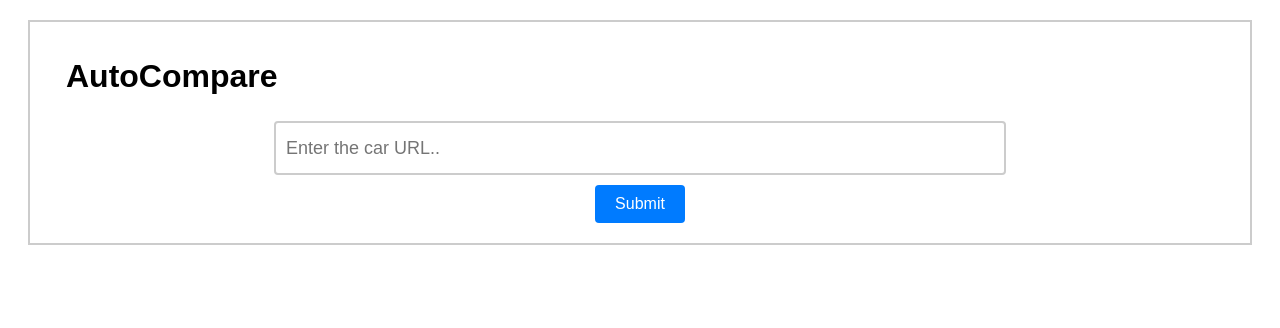
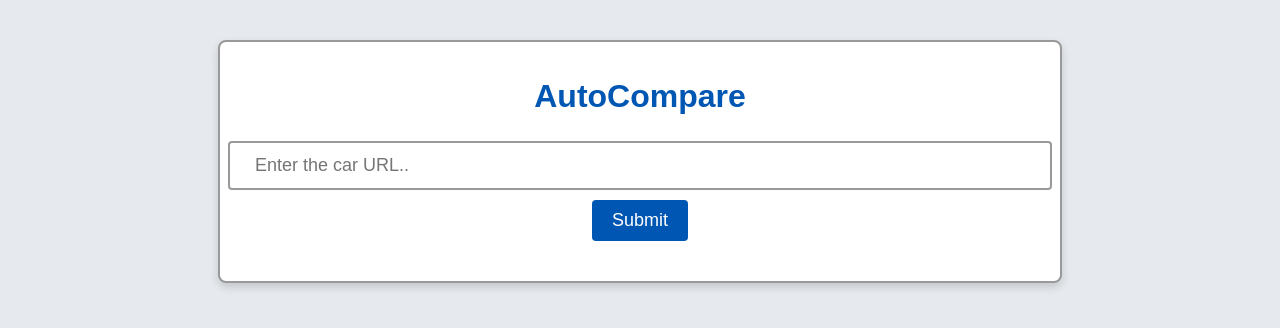
Before and after one commit to HassanatC/autocompare, a React (Vite) app in the folder autocompare_react/ac-react/: page / in a window 1280 px wide. Shown: the top 328 px of the page. Built offline with nearby package versions, Linux system fonts and the light colour scheme.

Commit message:
Styling changes in Home.jsx and index.css

```diff
--- a/autocompare_react/ac-react/src/Home.jsx
+++ b/autocompare_react/ac-react/src/Home.jsx
@@ -71,7 +71,12 @@ function Home() {
           <h2>Motors Deals:</h2>
           {motorsData.map((item, index) => (
             <div className="motors-section" key={index}>
-                    <img src={item.thumbnail_image}></img>
+
+              {/* Wrapped the image with an anchor tag */}
+              <a href={item.link} target="_blank" rel="noopener noreferrer">
+                <img src={item.thumbnail_image} alt={`Motor deal ${index + 1}`} />
+              </a>
+
               <p>Price: £{item.price}</p>
               <p>Mileage: {item.mileage} miles</p>
               <p>Deal: <a href={item.link} target="_blank" rel="noopener noreferrer">{item.link}</a></p>
--- a/autocompare_react/ac-react/src/index.css
+++ b/autocompare_react/ac-react/src/index.css
@@ -1,76 +1,129 @@
-body {
-  font-family: Arial, Helvetica, sans-serif;
-  font-size: 16px;
+:root {
+  --primary-color: #0056b3;
+  --hover-color: #003f8a;
+  --neutral-light: #ffffff;
+  --neutral-dark: #f0f0f0;
+  --border-color: #999;
+  --font-family-primary: 'Nunito', sans-serif;
+  --font-family-secondary: 'Roboto', sans-serif;
 }
 
-p {
-  font-size: 20px;
+body {
+  font-family: var(--font-family-primary);
+  font-size: 16px;
+  background-color: #e6e9ed;
+  color: #333;
+  margin: 0;
+  padding: 0;
+}
+
+p, h2 {
+  font-family: var(--font-family-secondary);
+  margin-bottom: 16px;
+}
+
+h2 {
+  font-size: 24px;
+  font-weight: 600;
 }
 
 .form-container {
-  margin: 20px;
+  margin: 40px auto;
   padding: 20px;
-  border: 2px solid #ccc;
+  border: 2px solid var(--border-color);
+  max-width: 800px;
+  border-radius: 8px;
+  box-shadow: 0 4px 8px rgba(0,0,0,0.15);
+  background-color: var(--neutral-light);
 }
 
 .header {
   font-size: 32px;
   font-weight: bold;
+  text-align: center;
   padding: 1rem;
+  color: var(--primary-color);
 }
 
 .url-form {
   display: flex;
   flex-direction: column;
   align-items: center;
+  margin-bottom: 20px;
 }
 
 .scraped-car-img {
   width: 350px;
+  margin-top: 20px;
   border-radius: 8px;
-  box-shadow: 0 4px 8px rgba(0,0,0,0.1);
+  transition: transform 0.3s ease;
+}
+
+.scraped-car-img:hover {
+  transform: scale(1.05);
 }
 
 .url-form input {
-  width: 60%;
-  height: 30px;
-  padding: 10px;
+  width: calc(100% - 30px); /* Adjusted width to account for padding */
+  height: 45px;
+  padding: 0 15px;
   margin: 10px 0;
-  border: 2.5px solid #ccc;
+  border: 2.5px solid var(--border-color);
   border-radius: 4px;
   font-size: 18px;
+  padding-left: 25px; /* New padding */
+  padding-right: 25px; /* New padding */
+  transition: border-color 0.3s ease;
+}
+
+.url-form input:focus {
+  border-color: var(--primary-color);
+  outline: none;
 }
 
 .url-form button {
   padding: 10px 20px;
-  background-color: #007bff;
+  background-color: var(--primary-color);
   color: white;
   border: none;
   border-radius: 4px;
   cursor: pointer;
-  font-size: 16px;
+  font-size: 18px;
+  transition: background-color 0.3s ease;
 }
 
 .url-form button:hover {
-  background-color: #0056b3;
+  background-color: var(--hover-color);
 }
 
 .url-form button:disabled {
-  background-color: #ccc;
+  background-color: var(--border-color);
   cursor: not-allowed;
+}
+
+.data-section, .motors-section {
+  padding: 20px;
+  border-radius: 8px;
+  margin-top: 20px;
+  box-shadow: 0 2px 4px rgba(0,0,0,0.1);
 }
 
 .data-section {
   background-color: var(--neutral-light);
-  padding: 20px;
   border: 1px solid var(--border-color);
-  border-radius: 8px;
-  box-shadow: 0 4px 8px rgba(0,0,0,0.1);/
 }
 
 .motors-section {
   background-color: var(--neutral-dark);
-  padding: 20px;
-  border-radius: 8px;
-  box-shadow: 0 2px 4px rgba(0,0,0,0.1);
+  border: 1px solid var(--border-color);
 }
+
+.motors-section img {
+  max-width: 100%;
+  border-radius: 4px;
+  transition: transform 0.3s ease;
+}
+
+.motors-section img:hover {
+  transform: scale(1.05);
+}
```
Lines whose indentation alone changed are shown as unchanged.
